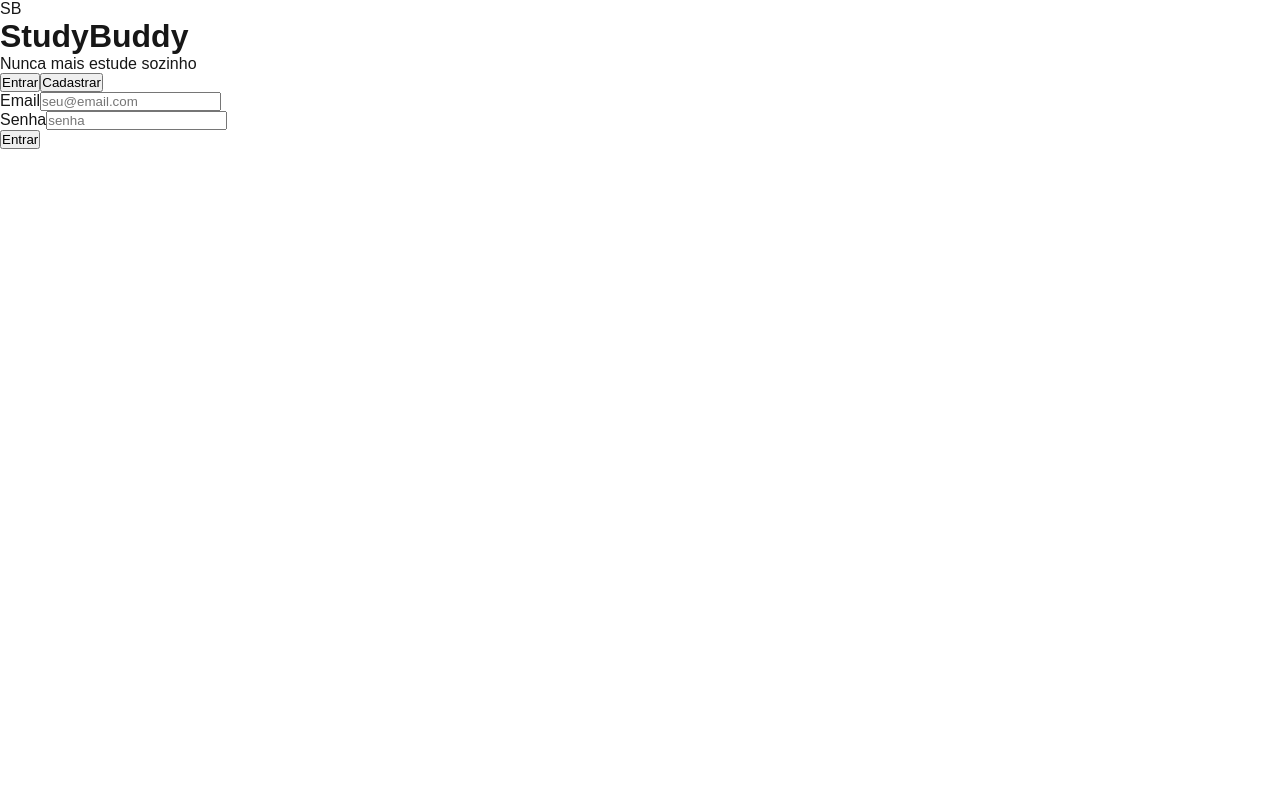
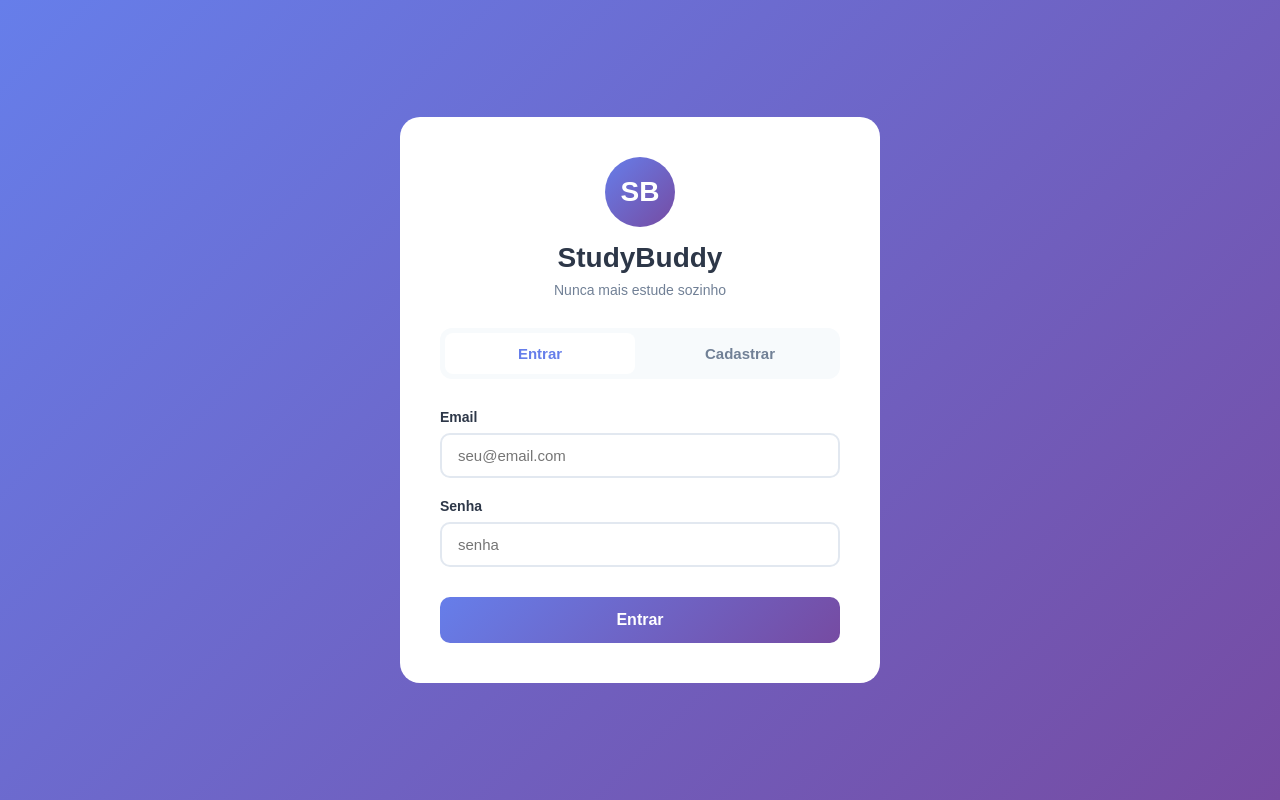
Before and after one commit to tiaaago/pi-senac-4, a Next.js app in the folder frontend/: page /login in a window 1280 px wide. Built offline with nearby package versions, Linux system fonts and the light colour scheme.

Commit message:
feat: adicionar estilos CSS básicos
Criado: arquivo login.css com estilos básicos para container, card, header, tabs, formulários, inputs e botões

```diff
--- /dev/null
+++ b/frontend/src/app/login/login.css
@@ -0,0 +1,150 @@
+/* ===== ESTILOS BÁSICOS DA PÁGINA DE LOGIN ===== */
+
+/* Container principal */
+.login-container {
+  min-height: 100vh;
+  display: flex;
+  align-items: center;
+  justify-content: center;
+  background: linear-gradient(135deg, #667eea 0%, #764ba2 100%);
+  padding: 20px;
+}
+
+/* Card do login */
+.login-card {
+  background: white;
+  border-radius: 20px;
+  padding: 40px;
+  width: 100%;
+  max-width: 480px;
+}
+
+/* Header */
+.login-header {
+  text-align: center;
+  margin-bottom: 30px;
+}
+
+.login-logo {
+  display: inline-flex;
+  align-items: center;
+  justify-content: center;
+  width: 70px;
+  height: 70px;
+  background: linear-gradient(135deg, #667eea 0%, #764ba2 100%);
+  border-radius: 50%;
+  margin-bottom: 15px;
+}
+
+.login-logo span {
+  color: white;
+  font-size: 28px;
+  font-weight: bold;
+}
+
+.login-title {
+  font-size: 28px;
+  font-weight: 700;
+  color: #2d3748;
+  margin-bottom: 8px;
+}
+
+.login-subtitle {
+  font-size: 14px;
+  color: #718096;
+}
+
+/* Tabs */
+.login-tabs {
+  display: flex;
+  gap: 10px;
+  margin-bottom: 30px;
+  background: #f7fafc;
+  padding: 5px;
+  border-radius: 12px;
+}
+
+.login-tab {
+  flex: 1;
+  padding: 12px 20px;
+  border: none;
+  background: transparent;
+  color: #718096;
+  font-size: 15px;
+  font-weight: 600;
+  border-radius: 8px;
+  cursor: pointer;
+}
+
+.login-tab.active {
+  background: white;
+  color: #667eea;
+}
+
+/* Form */
+.login-form {
+  display: flex;
+  flex-direction: column;
+  gap: 20px;
+}
+
+.form-group {
+  display: flex;
+  flex-direction: column;
+  gap: 8px;
+}
+
+.form-label {
+  font-size: 14px;
+  font-weight: 600;
+  color: #2d3748;
+}
+
+.form-input {
+  padding: 12px 16px;
+  border: 2px solid #e2e8f0;
+  border-radius: 10px;
+  font-size: 15px;
+  color: #2d3748;
+}
+
+.form-input:focus {
+  border-color: #667eea;
+  outline: none;
+}
+
+.form-input.error {
+  border-color: #fc8181;
+}
+
+/* Grid para curso e semestre */
+.form-grid {
+  display: grid;
+  grid-template-columns: 1fr 1fr;
+  gap: 15px;
+}
+
+/* Mensagens de erro */
+.error-message {
+  font-size: 13px;
+  color: #fc8181;
+  margin-top: -4px;
+}
+
+/* Botão submit */
+.btn-submit {
+  padding: 14px 20px;
+  background: linear-gradient(135deg, #667eea 0%, #764ba2 100%);
+  color: white;
+  border: none;
+  border-radius: 10px;
+  font-size: 16px;
+  font-weight: 600;
+  cursor: pointer;
+  margin-top: 10px;
+}
+
+.btn-submit:disabled {
+  opacity: 0.6;
+  cursor: not-allowed;
+}
--- a/frontend/src/app/login/page.jsx
+++ b/frontend/src/app/login/page.jsx
@@ -1,6 +1,7 @@
 'use client';
 
 import React, { useState } from 'react';
+import './login.css';
 
 export default function LoginPage() {
   const [isLogin, setIsLogin] = useState(true);
```
